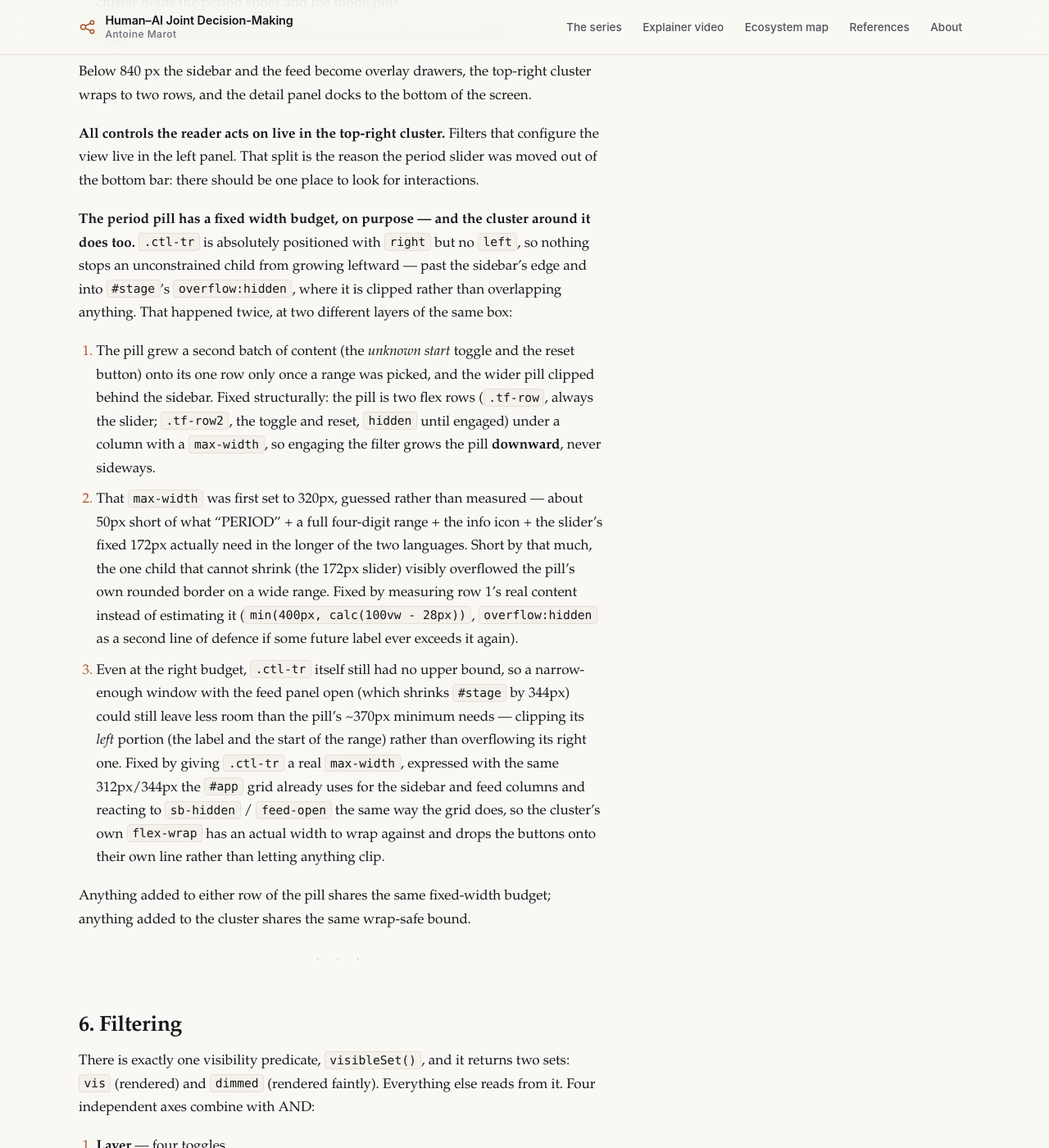
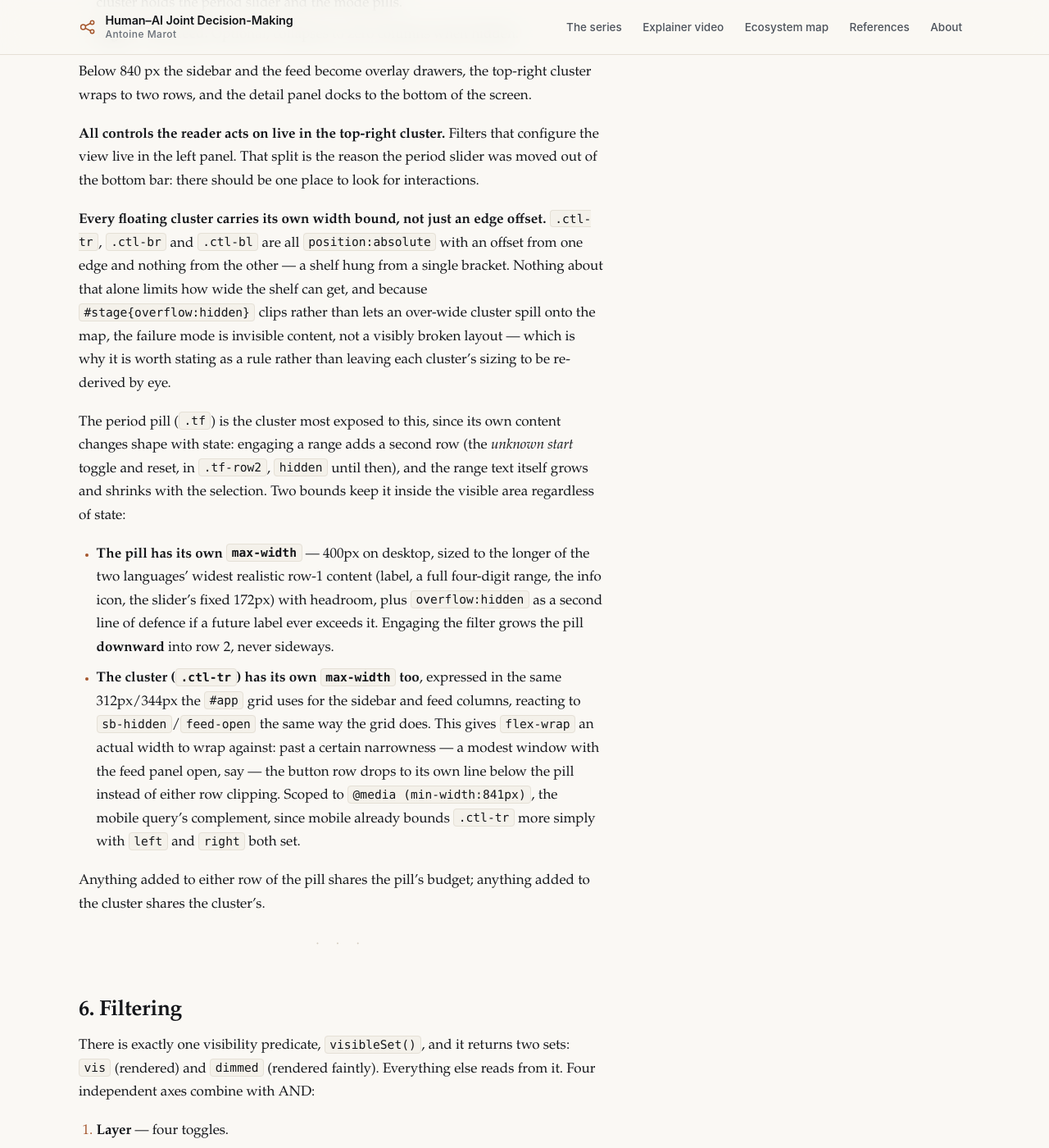
Before and after one commit to marota/human-ai-collaboration, a Jekyll site: the page built from docs/map-interface-spec.md, in a window 1280 px wide and 1400 px high, scrolled down 7546 px. Shown: the whole window at 82% size. Built offline with Jekyll 4.4.1, drawn with Linux system fonts in a browser that asks for light colours; our own code applies the rules of GitHub Pages for plain Markdown files; some of the changed text lies outside the part shown.

Commit message:
Consolidate the interface spec: prose over bug history, fix numbering
The period-pill and period-filter sections had accumulated as incremental
patches across several bug-fix PRs — a numbered bug-history paragraph in
§5, a stray §10.0 subsection heading, stale cross-references and figures.
Rewrite §5's paragraph as calm architecture description, fold §10.0 into
§10's lead as a bold-lead paragraph, fix the resulting cross-references,
refresh the eu-hai-map.html line count, and add the missing 11th invariant
for cluster width-bounding.

Co-Authored-By: Claude Sonnet 5 <noreply@anthropic.com>

```diff
--- a/docs/map-interface-spec.md
+++ b/docs/map-interface-spec.md
@@ -25,9 +25,9 @@ repository through pull requests; this page renders a snapshot.
 
 Three design commitments follow from that, and they constrain everything below.
 
-- **Legibility over completeness of display.** Four hundred-odd entities cannot all be read
-  at once. Every feature — filters, period, feed, counters — exists to let a
-  reader carve out a subset small enough to actually read.
+- **Legibility over completeness of display.** Four hundred-odd entities
+  cannot all be read at once. Every feature — filters, period, feed, counters
+  — exists to let a reader carve out a subset small enough to actually read.
 - **Traversal over search.** The interesting structure is relational: which team
   sits in which consortium, who built which benchmark. Cards are navigable, and
   the neighbourhood of a selection is highlighted on the map.
@@ -44,7 +44,7 @@ routing, and anything requiring a network at view time.
 
 | File | Size | Role |
 |---|---|---|
-| `assets/map/eu-hai-map.html` | ~1 800 lines | The whole interface: markup, CSS, logic. Hand-written, no build step. |
+| `assets/map/eu-hai-map.html` | ~2 000 lines | The whole interface: markup, CSS, logic. Hand-written, no build step. |
 | `assets/map/hai-data.js` | ~950 kB | **Generated.** The entity payload plus the label vocabulary. |
 | `assets/map/europe-geo.js` | ~49 kB | Natural Earth country outlines, pre-projected. Regenerable, rarely changes. |
 
@@ -264,40 +264,38 @@ configure the view live in the left panel. That split is the reason the period
 slider was moved out of the bottom bar: there should be one place to look for
 interactions.
 
-**The period pill has a fixed width budget, on purpose — and the cluster
-around it does too.** `.ctl-tr` is absolutely positioned with `right` but no
-`left`, so nothing stops an unconstrained child from growing leftward — past
-the sidebar's edge and into `#stage`'s `overflow:hidden`, where it is clipped
-rather than overlapping anything. That happened twice, at two different
-layers of the same box:
+**Every floating cluster carries its own width bound, not just an edge
+offset.** `.ctl-tr`, `.ctl-br` and `.ctl-bl` are all `position:absolute` with
+an offset from one edge and nothing from the other — a shelf hung from a
+single bracket. Nothing about that alone limits how wide the shelf can get,
+and because `#stage{overflow:hidden}` clips rather than lets an over-wide
+cluster spill onto the map, the failure mode is invisible content, not a
+visibly broken layout — which is why it is worth stating as a rule rather
+than leaving each cluster's sizing to be re-derived by eye.
 
-1. The pill grew a second batch of content (the *unknown start* toggle and
-   the reset button) onto its one row only once a range was picked, and the
-   wider pill clipped behind the sidebar. Fixed structurally: the pill is two
-   flex rows (`.tf-row`, always the slider; `.tf-row2`, the toggle and reset,
-   `hidden` until engaged) under a column with a `max-width`, so engaging the
-   filter grows the pill **downward**, never sideways.
-2. That `max-width` was first set to 320px, guessed rather than measured —
-   about 50px short of what "PERIOD" + a full four-digit range + the info
-   icon + the slider's fixed 172px actually need in the longer of the two
-   languages. Short by that much, the one child that cannot shrink (the
-   172px slider) visibly overflowed the pill's own rounded border on a wide
-   range. Fixed by measuring row 1's real content instead of estimating it
-   (`min(400px, calc(100vw - 28px))`, `overflow:hidden` as a second line of
-   defence if some future label ever exceeds it again).
-3. Even at the right budget, `.ctl-tr` itself still had no upper bound, so a
-   narrow-enough window with the feed panel open (which shrinks `#stage` by
-   344px) could still leave less room than the pill's ~370px minimum needs —
-   clipping its *left* portion (the label and the start of the range) rather
-   than overflowing its right one. Fixed by giving `.ctl-tr` a real
-   `max-width`, expressed with the same 312px/344px the `#app` grid already
-   uses for the sidebar and feed columns and reacting to `sb-hidden` /
-   `feed-open` the same way the grid does, so the cluster's own `flex-wrap`
-   has an actual width to wrap against and drops the buttons onto their own
-   line rather than letting anything clip.
+The period pill (`.tf`) is the cluster most exposed to this, since its own
+content changes shape with state: engaging a range adds a second row (the
+*unknown start* toggle and reset, in `.tf-row2`, `hidden` until then), and
+the range text itself grows and shrinks with the selection. Two bounds keep
+it inside the visible area regardless of state:
 
-Anything added to either row of the pill shares the same fixed-width budget;
-anything added to the cluster shares the same wrap-safe bound.
+- **The pill has its own `max-width`** — 400px on desktop, sized to the
+  longer of the two languages' widest realistic row-1 content (label, a full
+  four-digit range, the info icon, the slider's fixed 172px) with headroom,
+  plus `overflow:hidden` as a second line of defence if a future label ever
+  exceeds it. Engaging the filter grows the pill **downward** into row 2,
+  never sideways.
+- **The cluster (`.ctl-tr`) has its own `max-width` too**, expressed in the
+  same 312px/344px the `#app` grid uses for the sidebar and feed columns,
+  reacting to `sb-hidden`/`feed-open` the same way the grid does. This gives
+  `flex-wrap` an actual width to wrap against: past a certain narrowness — a
+  modest window with the feed panel open, say — the button row drops to its
+  own line below the pill instead of either row clipping. Scoped to
+  `@media (min-width:841px)`, the mobile query's complement, since mobile
+  already bounds `.ctl-tr` more simply with `left` and `right` both set.
+
+Anything added to either row of the pill shares the pill's budget; anything
+added to the cluster shares the cluster's.
 
 ---
 
@@ -437,33 +435,31 @@ the DOM write, so panning across unchanged content costs nothing.
 
 ## 10. Period filter
 
-A two-handle slider from **1945 to the data's own freshness date** (§10.0) with
-a per-year histogram of how many dated entities were running that year — the
+A two-handle slider from **1945 to the data's own freshness date** with a
+per-year histogram of how many dated entities were running that year — the
 growth curve of the field, read directly.
 
 **Semantics.** A dated entity is kept when its span overlaps the selection. No
 recorded end means "still running", so it stays visible for any range reaching
 its start.
 
-### 10.0 The axis stops at "now", not at the furthest funded end-date
+**The axis stops at "now", not at the furthest funded end-date.** `YMAX` used
+to be `Math.max(...YEARS)` — the latest year appearing anywhere in the data,
+start or end. Several Horizon Europe projects are funded through 2030–2032, so
+the axis stretched a decade past the present to show almost nothing: a thin
+tail of "still running" bars for grants that have not been lived yet.
 
-`YMAX` used to be `Math.max(...YEARS)` — the latest year appearing anywhere in
-the data, start or end. Several Horizon Europe projects are funded through
-2030–2032, so the axis stretched a decade past the present to show almost
-nothing: a thin tail of "still running" bars for grants that have not been
-lived yet.
-
-The generator instead computes `AS_OF`, the most recent `provenance.upd` /
-`provenance.on` across every entity — a freshness date derived entirely from
-the data, not from wall-clock generation time. Deriving it from `date.today()`
-would put a changing timestamp in a generated file and break the "regenerating
-without a source change produces an empty diff" invariant (§16, first item);
-`AS_OF` only
-moves when an entity's own provenance actually does. The map reads its year as
-`YMAX`, clamped so it can never fall below the latest known **start** year (an
-entity whose own start is after `AS_OF`'s year would otherwise become
-permanently unreachable — not a case in the current data, but a real risk if
-ever a future-dated entity were added right after a stale `AS_OF`).
+The generator instead computes `AS_OF` (§3.5), the most recent
+`provenance.upd` / `provenance.on` across every entity — a freshness date
+derived entirely from the data, not from wall-clock generation time. Deriving
+it from `date.today()` would put a changing timestamp in a generated file and
+break the "regenerating without a source change produces an empty diff"
+invariant (§16, first item); `AS_OF` only moves when an entity's own
+provenance actually does. The map reads its year as `YMAX`, clamped so it can
+never fall below the latest known **start** year (an entity whose own start is
+after `AS_OF`'s year would otherwise become permanently unreachable — not a
+case in the current data, but a real risk if ever a future-dated entity were
+added right after a stale `AS_OF`).
 
 This does not hide any currently-active entity: a project funded through 2032
 still matches every range up to today, since its end (2032) satisfies `e >= a`
@@ -659,6 +655,9 @@ A change that breaks one of these is a regression even if nothing throws.
 8. Every user-visible string goes through `t()` and exists in both languages.
 9. Every string interpolated into HTML goes through `esc()`.
 10. The page never makes a network request.
+11. No floating cluster (`.ctl-tr`, `.ctl-br`, `.ctl-bl`) or its content can
+    grow past `#stage`'s visible area — each carries an explicit width bound
+    rather than relying on its content staying small (§5).
 
 ---
 
```
Also changed, not shown: other parts of docs/map-interface-spec.md (+1 -1 lines).
